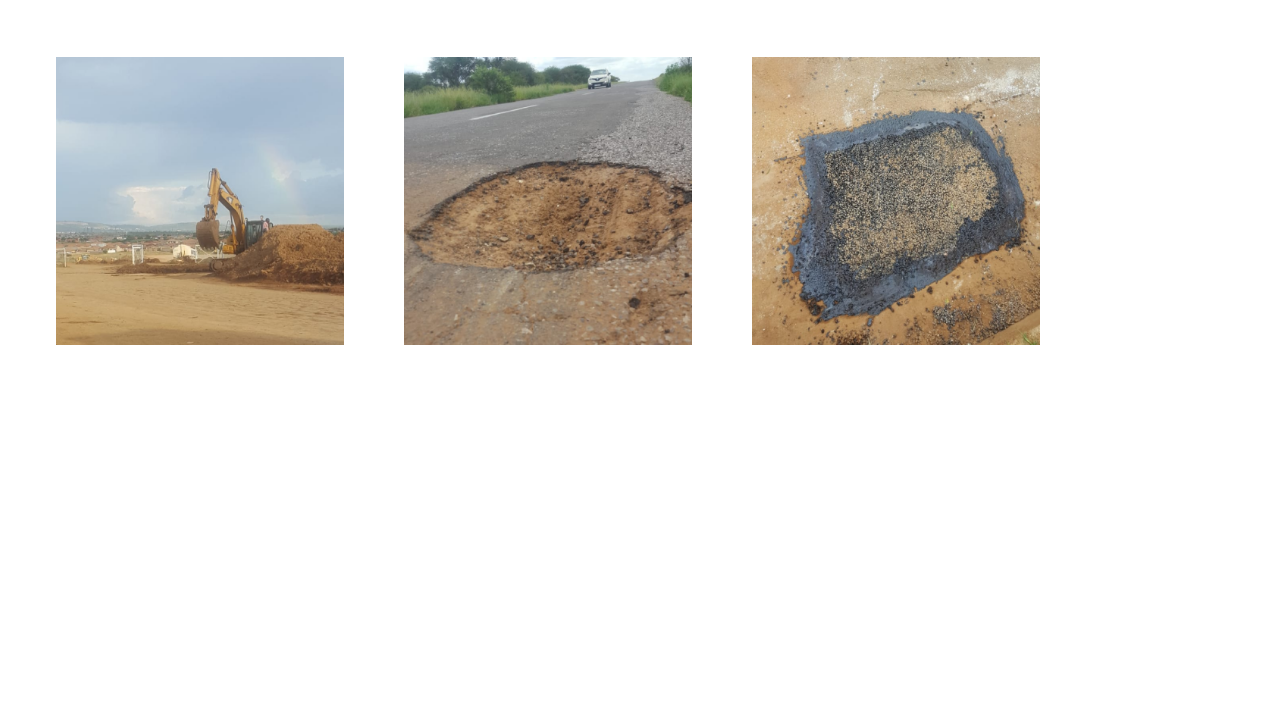
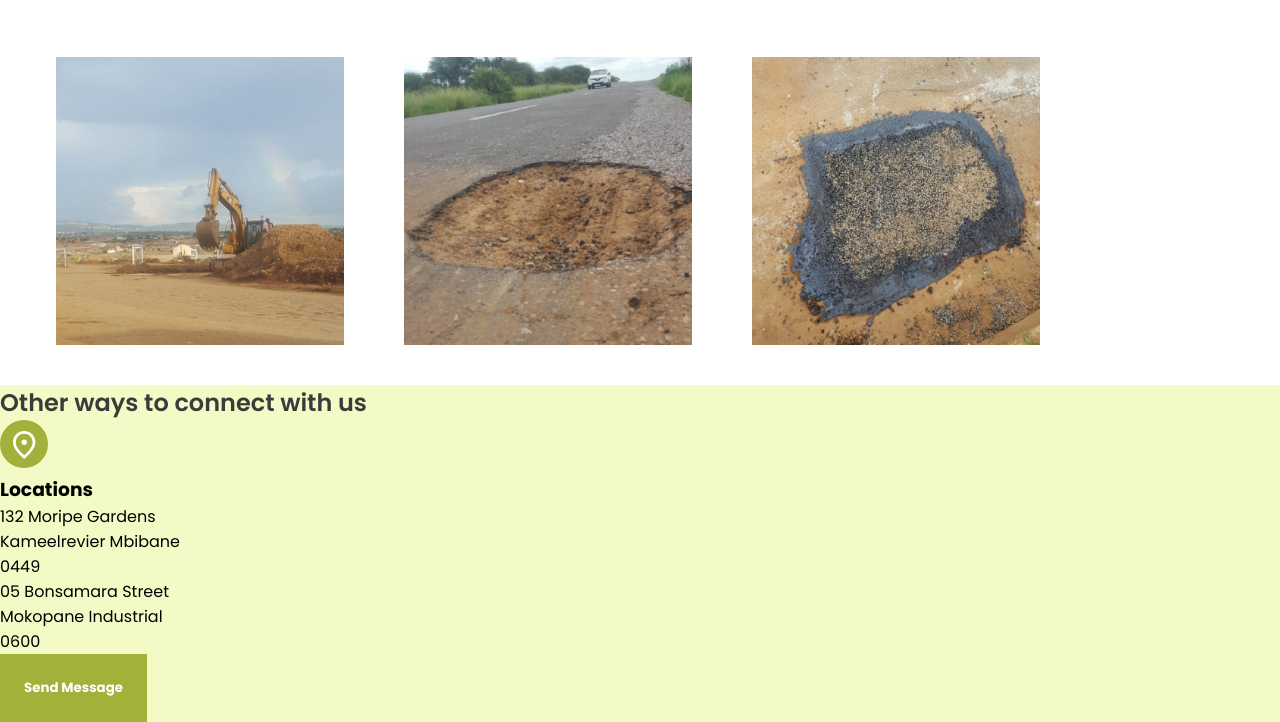
Before and after one commit to KokoBell/moleka, a plain HTML site: page index.html in a window 1280 px wide. Shown: the part 3527-4249 px from the top of the page. Before the commit the page ends 3912 px from the top, so only its background shows below. Drawn offline with Linux system fonts and the light colour scheme.

Commit message:
Upd: Setup contact section

```diff
--- a/index.html
+++ b/index.html
@@ -253,15 +253,42 @@
     <section class="actions-sctn">
         <h2 class="headline mol">Moleka in action</h2>
         <div class="actions">
-            <img class="action-1 action" src="assets/images/action-1.png" alt="">
-            <img class="action-1 action" src="assets/images/action-2.png" alt="">
-            <img class="action-1 action" src="assets/images/action-3.png" alt="">
-            <img class="action-1 action" src="assets/images/action-4.png" alt="">
-            <img class="action-1 action" src="assets/images/action-5.png" alt="">
+            <img class="action" src="assets/images/action-1.png" alt="">
+            <img class="action" src="assets/images/action-2.png" alt="">
+            <img class="action" src="assets/images/action-3.png" alt="">
+            <img class="action" src="assets/images/action-4.png" alt="">
+            <img class="action" src="assets/images/action-5.png" alt="">
         </div>
     </section>
     <section id="contact" class="contact-sctn">
-
+        <div class="details">
+            <h2 class="subheadline step-headline">Other ways to connect with us</h2>
+            <div class="detail address">
+                <img src="assets/icons/location.svg" alt="" class="detail-icon">
+                <div class="detail-text">
+                    <h3 class="detail-head">
+                        Locations
+                    </h3>
+                    <div class="detail-body-container">
+                        <ul>
+                            <li>132 Moripe Gardens</li>
+                            <li>Kameelrevier Mbibane</li>
+                            <li>0449</li>
+                        </ul>
+                        <ul>
+                            <li>05 Bonsamara Street</li>
+                            <li>Mokopane Industrial</li>
+                            <li>0600</li>
+                        </ul>
+                    </div>
+                </div>
+            </div>
+            <div class="detail email"></div>
+            <div class="detail call"></div>
+            <div class="detail open"></div>
+        </div>
+        <form action="" class="form"></form>
+        <button class="cta-primary">Send Message</button>
     </section>
     <section class="footer-sctn">
         <footer>
--- a/style.css
+++ b/style.css
@@ -13,6 +13,7 @@
     --header-size: 2.8rem;
     --service: #8A8A8A;
     --default-shadow: 0 0 24px 0 rgba(0, 0, 0, 0.25);
+    --contact: #F3FAC5;
 }
 
 * {
@@ -449,3 +450,8 @@ li {
     left: 12px;
     top: -8px;
 }
+
+.contact-sctn {
+    width: 100%;
+    background-color: var(--contact);
+}
```
